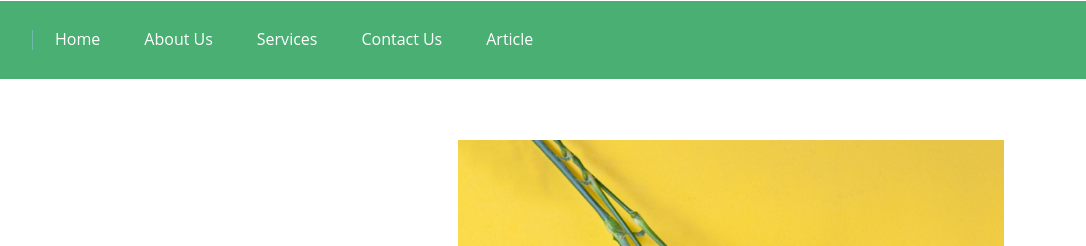
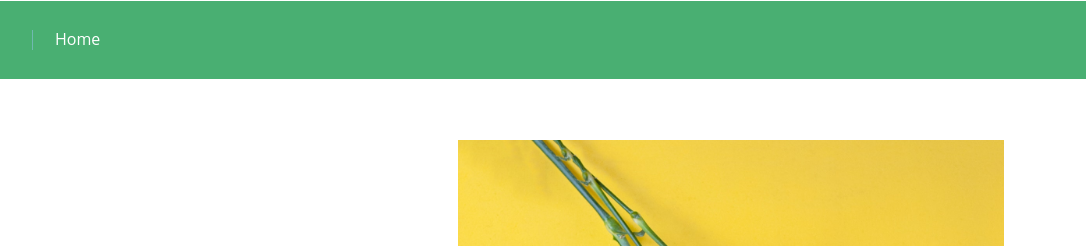
Before and after one commit to ayush-2125/GreenLeaf, a plain HTML site: page article.html in a window 1280 px wide. Shown: the top 246 px of the page, 194-1280 px from the left. Drawn offline with nearby package versions, Linux system fonts and the light colour scheme.

Commit message:
Article navbar changed.

```diff
--- a/article.html
+++ b/article.html
@@ -14,11 +14,7 @@
 		  <nav class="navbar navbar-expand-sm navbar-light bg-green py-0 px-0"> <a class="navbar-brand" href="#"><img id="logo" src="https://i.imgur.com/ki31X3k.jpg"></a> <span class="v-line"></span> <button class="navbar-toggler mr-3" type="button" data-toggle="collapse" data-target="#navbarNav" aria-controls="navbarNav" aria-expanded="false" aria-label="Toggle navigation"> <span class="navbar-toggler-icon"></span> </button>
 			  <div class="collapse navbar-collapse" id="navbarNav">
 				  <ul class="navbar-nav">
-					  <li class="nav-item active"> <a class="nav-link" href="#">Home</a> </li>
-					  <li class="nav-item"> <a class="nav-link" href="#about">About Us</a> </li>
-					  <li class="nav-item"> <a class="nav-link" href="#services">Services</a> </li>
-					  <li class="nav-item"> <a class="nav-link" href="#contact">Contact Us</a> </li>
-					  <li class="nav-item"> <a class="nav-link" href="article.html">Article</a> </li>
+					  <li class="nav-item active"> <a class="nav-link" href="index.html">Home</a> </li>
 				  </ul>
 			  </div>
 		  </nav>
```
